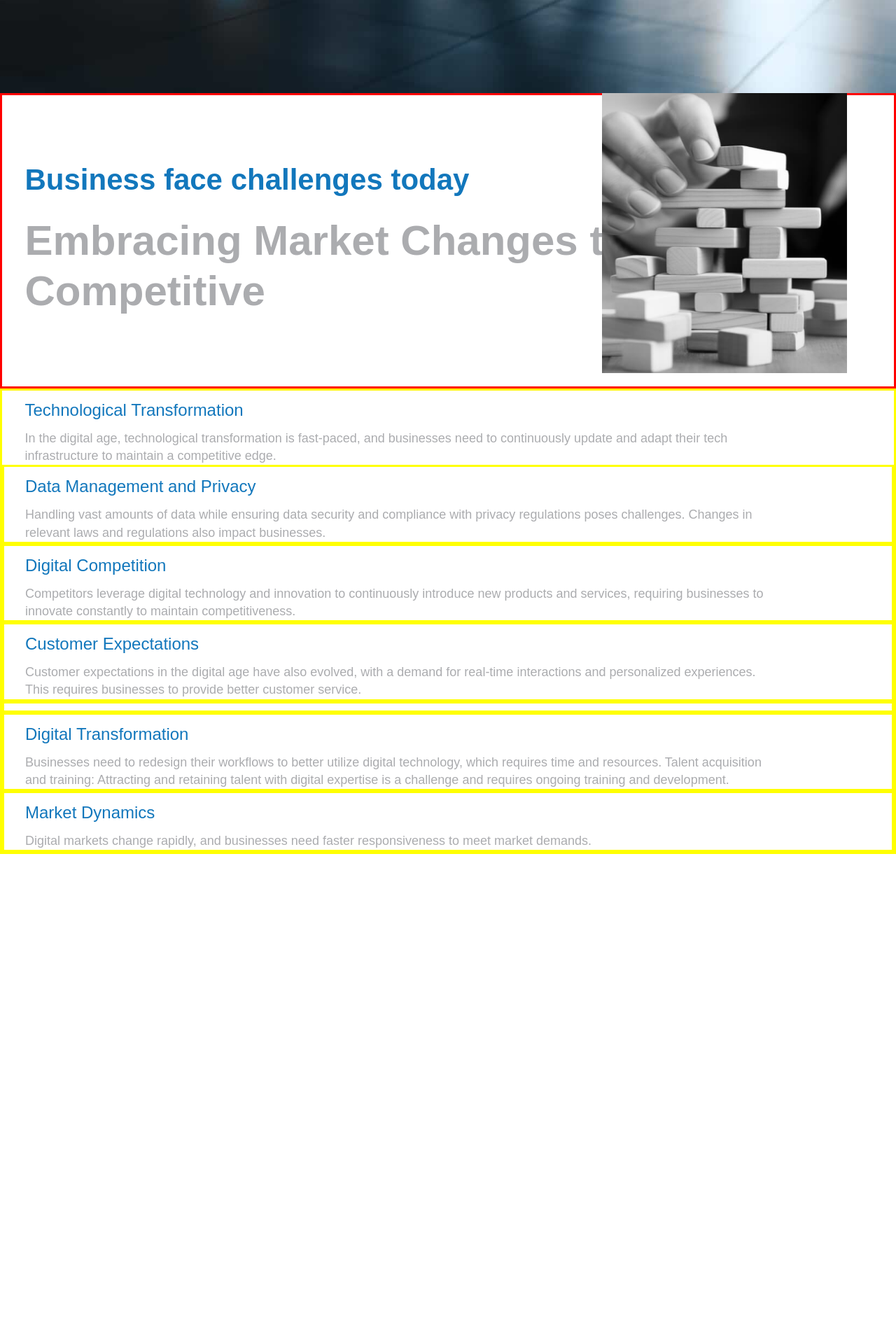
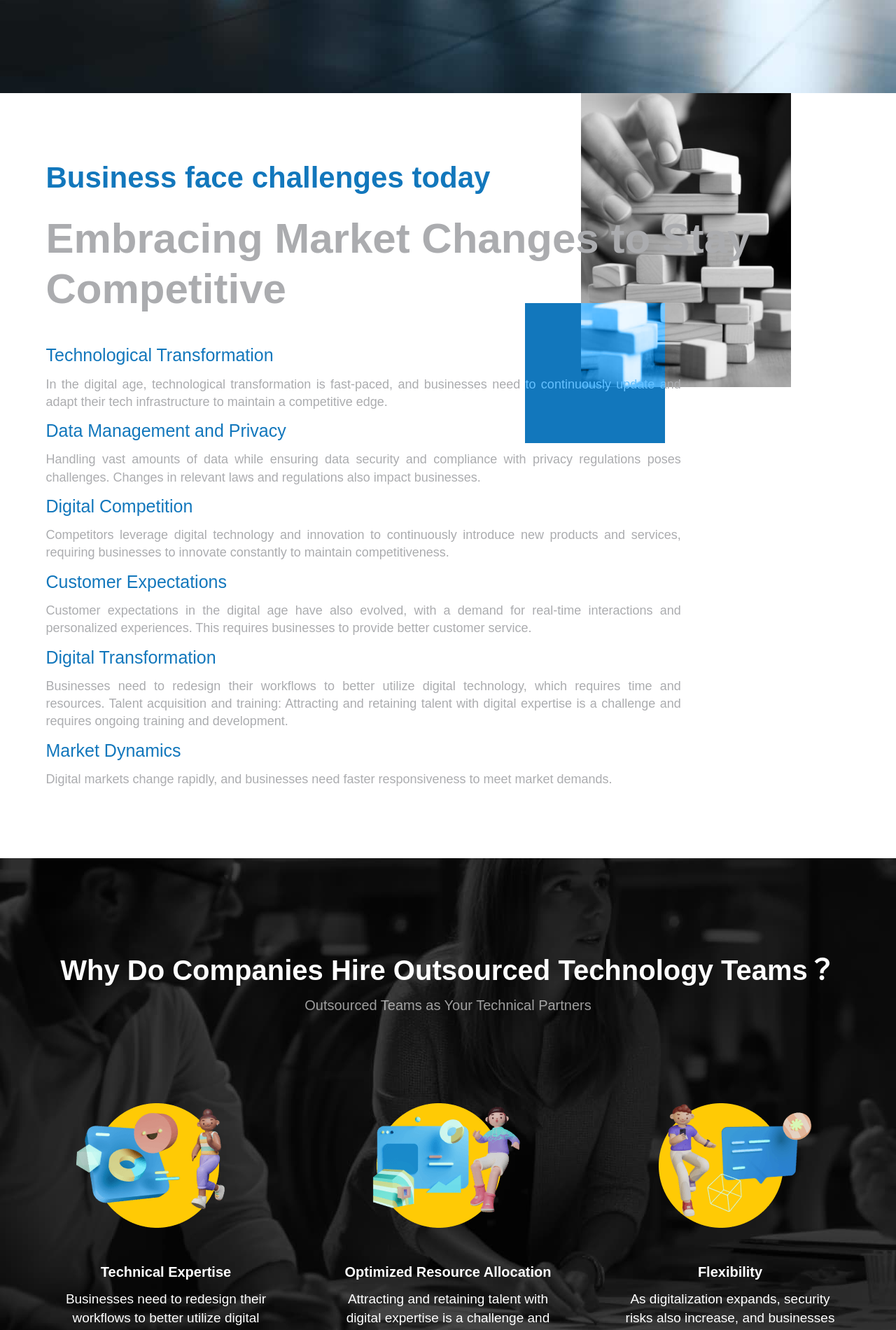
Before and after one commit to CloneyMari/koda_template, a plain HTML site: page index.html in a window 1280 px wide. Shown: the part 947-2847 px from the top of the page at 70% size. Before the commit the page ends 2267 px from the top, so only its background shows below. Drawn offline with nearby package versions, Linux system fonts and the light colour scheme.

Commit message:
add section 1-3 pc view

```diff
--- a/index.html
+++ b/index.html
@@ -1,12 +1,12 @@
 <!DOCTYPE html>
-<html lang="en">
+<html lang="en" xmlns="http://www.w3.org/1999/html">
 <head>
   <meta charset="UTF-8">
   <meta name="viewport"
         content="width=device-width,height=device-height, initial-scale=1, user-scalable=1, minimum-scale=1, maximum-scale=1">
   <meta http-equiv="X-UA-Compatible" content="IE=edge">
   <link rel="stylesheet" href="style.css" media="all">
-  <link rel="stylesheet" href="https://cdn.jsdelivr.net/npm/swiper@11.0.3/swiper-bundle.min.css">
+  <!--  <link rel="stylesheet" href="https://cdn.jsdelivr.net/npm/swiper@11.0.3/swiper-bundle.min.css">-->
   <title>KODA - business collab</title>
 </head>
 
@@ -43,6 +43,10 @@
 
   <!--Section-two-->
   <section class="section-two">
+    <div class="pic">
+      <img class="lazy" src="./images/section-2.jpg">
+    </div>
+    <div class="content wrap">
       <div class="main-title">
         <div class="wrap">
           <h2 class="title">Business face challenges today</h2>
@@ -58,6 +62,8 @@
               continuously update and adapt their tech infrastructure to maintain a competitive edge.
             </div>
           </div>
+        </div>
+
         <div class="item">
           <div class="wrap">
             <h3 class="title">Data Management and Privacy</h3>
@@ -66,6 +72,7 @@
             </div>
           </div>
         </div>
+
         <div class="item">
           <div class="wrap">
             <h3 class="title">Digital Competition</h3>
@@ -74,6 +81,7 @@
             </div>
           </div>
         </div>
+
         <div class="item">
           <div class="wrap">
             <h3 class="title">Customer Expectations</h3>
@@ -82,9 +90,7 @@
             </div>
           </div>
         </div>
-        <div class="item pic">
-          <img class="lazy" src="./images/section-2.jpg">
-        </div>
+
         <div class="item">
           <div class="wrap">
             <h3 class="title">Digital Transformation</h3>
@@ -94,6 +100,7 @@
             </div>
           </div>
         </div>
+
         <div class="item">
           <div class="wrap">
             <h3 class="title">Market Dynamics</h3>
@@ -106,21 +113,63 @@
     </div>
   </section>
 
-<!--  &lt;!&ndash;Section-three&ndash;&gt;-->
-<!--  <section class="section-three">-->
-<!--    <div class="banner">-->
-<!--      <img src="./images/section-3.jpg" alt="banner image">-->
+  <!--Section-three-->
+  <section class="section-three">
+    <div class="banner">
+      <img src="./images/section-3.jpg" alt="banner image">
+    </div>
+    <div class="main-title">
+      <div class="wrap">
+        <h2 class="title">Why Do Companies Hire Outsourced Technology Teams？</h2>
+        <div class="sub-title">Outsourced Teams as Your Technical Partners</div>
+      </div>
+    </div>
+
+    <div class="wrap">
+      <div class="list">
+        <div class="item">
+          <div class="icon">
+            <img src="./images/section-3-1.png" alt="icon">
+          </div>
+          <h3 class="title">Technical Expertise</h3>
+          <div class="info">Businesses need to redesign their workflows to better utilize digital technology, which
+            requires time and resources.
+          </div>
+        </div>
+
+        <div class="item">
+          <div class="icon">
+            <img src="./images/section-3-2.png" alt="icon">
+          </div>
+          <h3 class="title">Optimized Resource Allocation</h3>
+          <div class="info">Attracting and retaining talent with digital expertise is a challenge and requires ongoing
+            training and development.
+          </div>
+        </div>
+
+        <div class="item">
+          <div class="icon">
+            <img src="./images/section-3-3.png" alt="icon">
+          </div>
+          <h3 class="title">Flexibility</h3>
+          <div class="info">As digitalization expands, security risks also increase, and businesses need to take
+            measures to protect their data and systems.
+          </div>
+        </div>
+      </div>
+    </div>
+  </section>
+
+  <!--Section four-->
+<!--  <section class="section-four">-->
+<!--    <div class="main-title">-->
+<!--      <h2 class="title">Our Service Scope</h2>-->
+<!--      <div class="sub-title">Custom Solutions Tailored to Your Needs</div>-->
 <!--    </div>-->
-<!--    <div class="main-title">-->
-<!--      <div class="wrap">-->
-<!--        <h2 class="title">Why Do Companies Hire Outsourced Technology Teams？</h2>-->
-<!--        <div class="sub-title">Outsourced Teams as Your Technical Partners</div>-->
-<!--      </div>-->
-<!--    </div>-->
-<!--  </section>-->
+<!--</section>-->
+
 
 </div>
-
 <!--<script>-->
 <!--    var swiper = new Swiper(".mySwiper", {-->
 <!--        effect: "fade",-->
--- a/style.css
+++ b/style.css
@@ -11,6 +11,13 @@ body {
   line-height: 1;
   font-weight: 400;
   overflow-x: hidden;
+}
+
+.wrap {
+  position: relative;
+  max-width: 1269px;
+  margin: 0 auto;
+  padding: 0 30px;
 }
 
 /* Navbar */
@@ -44,13 +51,6 @@ header .inner-header .language-btn {
   align-items: center;
 }
 
-.wrap {
-  position: relative;
-  max-width: 1269px;
-  margin: 0 auto;
-  padding: 0 30px;
-}
-
 /* Style for Section one */
 .section-one {
   display: flex;
@@ -59,13 +59,13 @@ header .inner-header .language-btn {
 }
 
 .section-one .banner img {
-  height: auto;
   display: flex;
+
 }
 
 .section-one .main-title {
   position: absolute;
-  bottom: 100px;
+  bottom: 200px;
   width: 100%;
 }
 
@@ -87,17 +87,18 @@ header .inner-header .language-btn {
 /* Style for Section two */
 .section-two {
   position: relative;
-  top: 0;
-  padding-bottom: 100px;
-}
-.section-two .main-title {
-  border: solid red;
-  position: relative;
-  padding-top: 100px;
   padding-bottom: 100px;
 
 }
-.section-two .main-title .title {
+
+.section-two .content .main-title {
+  position: relative;
+  padding-top: 100px;
+  padding-bottom: 30px;
+
+}
+
+.section-two .content .main-title .title {
   font-size: 42px;
   font-weight: 700;
   color: #1277BC;
@@ -105,42 +106,139 @@ header .inner-header .language-btn {
   max-width: 85%;
 
 }
-.section-two .main-title .sub-title {
+
+.section-two .content .main-title .sub-title {
   font-size: 60px;
   font-weight: 600;
   line-height: 1.2;
   color: #ABACAF;
 }
-.section-two .list .item{
-  border: yellow solid;
+
+.section-two .content .list {
+  width: 80%;
+}
+
+.section-two .content .list .item {
+  text-align: justify;
   padding-top: 10px;
   line-height: 1.5;
 }
-.section-two .list .item .title {
+
+.section-two .content .list .item .title {
   color: #1277BC;
-  font-size: 24px;
+  font-size: 25px;
   font-weight: 400;
   margin-bottom: 10px;
 }
-.section-two .list .item .info {
+
+.section-two .content .list .item .info {
   color: #ABACAF;
   font-weight: 400;
   line-height: 1.4;
-  max-width: 88%;
 }
-.section-two .list .item.pic img {
+
+.section-two .pic {
+  width: 380px;
+  height: 500px;
   position: absolute;
-  right: 20px;
+  right: 150px;
   top: 0;
-  width: 400px;
-  height: 400px;
   padding-right: 50px;
+}
+
+.section-two .pic img {
+  position: absolute;
+  width: 300px;
+  top: 0;
+  right: 0;
+  object-fit: cover;
 
 }
-/*.section-three {*/
+
+.section-two .pic::before {
+  content: "";
+  position: absolute;
+  bottom: 0;
+  padding: 100px;
+  background-color: #1277BC;
+  mix-blend-mode: color;
+  z-index: 3;
+}
+
+/* Style for Section three */
+.section-three {
+  position: relative;
+  min-height: 100px;
+}
+
+.section-three .banner img {
+  display: flex;
+  position: absolute;
+
+}
+
+.section-three .main-title {
+  position: absolute;
+  top: 90px;
+  width: 100%;
+}
+
+.section-three .main-title .title {
+  color: white;
+  text-align: center;
+  font-size: 40px;
+  font-weight: 600;
+  margin-top: 50px;
+}
+
+.section-three .main-title .sub-title {
+  color: rgba(255, 255, 255, 0.6);
+  text-align: center;
+  font-size: 20px;
+  font-weight: 500;
+  padding: 20px;
+
+}
+
+.section-three .list {
+  display: grid;
+  grid-template-columns: repeat(3, 1fr);
+  gap: 100px;
+  padding: 50px;
+
+}
+
+.section-three .list .item {
+  position: relative;
+  top: 300px;
+  bottom: 100px;
+}
+
+.section-three .list .icon {
+  width: 50px;
+  margin-bottom: 50px;
+}
+
+.section-three .list .item .title {
+  color: white;
+  font-size: 20px;
+  margin-bottom: 16px;
+  text-align: center;
+}
+
+.section-three .list .item .info {
+  color: white;
+  text-align: center;
+  font-size: 19px;
+  line-height: 1.4;
+}
+/*!* Style for Section four *!*/
+/*.section-four {*/
+/*  position: relative;*/
+/*  display: flex;*/
 /*  min-height: 100vh;*/
-
 /*}*/
-/*.section-three .main-title .title {*/
-/*  padding-bottom: 100px;*/
+/*.section-four .main-title {*/
+/*  color: red;*/
+/*  position: relative;*/
 /*}*/
```
Also changed, not shown: images/section-3-1.png (added), images/section-3-2.png (added), images/section-3-3.png (added). Lines whose indentation alone changed are shown as unchanged.
